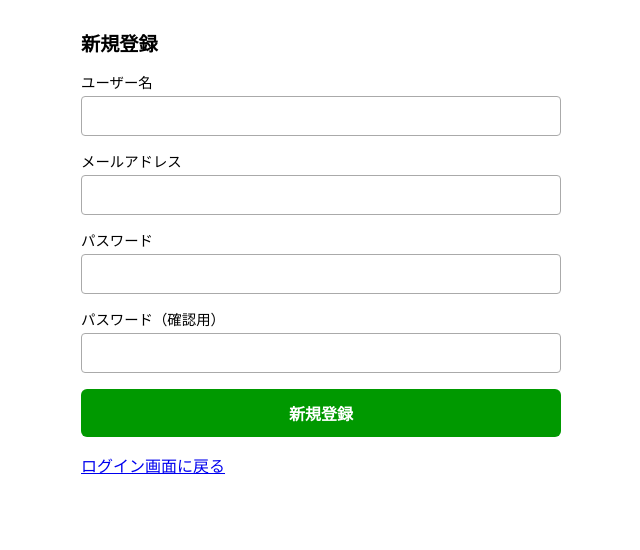
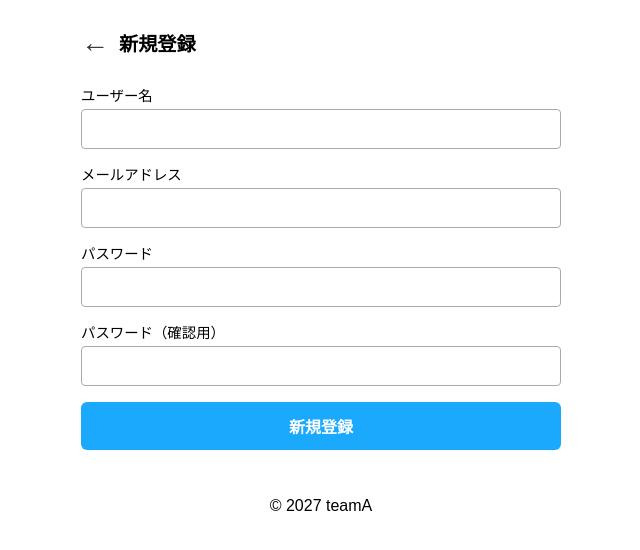
Before and after one commit to FujikawaHirono0520/teamA_graduation, a Spring app: template teama_management/src/main/resources/templates/register.html in a window 1280 px wide. Shown: the part 52-602 px from the top of the page, without its empty margins (319-959 px from the left). Run offline with Thymeleaf, Linux system fonts and the light colour scheme; the template is opened without the code that fills it, so the values that code supplies are empty.

Commit message:
ヘッダー、フッター、cssを主に変更してます

```diff
--- a/teama_management/src/main/resources/static/css/style.css
+++ b/teama_management/src/main/resources/static/css/style.css
@@ -1,12 +1,92 @@
-body { margin: 0; font-family: sans-serif; background: #fff; }
-.app-header { background: #009900; color: #fff; text-align: center; font-weight: bold; padding: 14px; }
-.container { max-width: 480px; margin: 0 auto; padding: 16px; }
-h1 { font-size: 1.2rem; }
-label { display: block; margin-top: 14px; font-size: 0.9rem; }
+body {
+  margin: 0;
+  font-family: sans-serif;
+  background: #fff;
+  }
+
+/* ヘッダー */
+.app-header {
+  background: #009900;
+  color: #fff;
+  text-align: center;
+  font-weight: bold;
+  padding: 14px;
+  }
+
+.container {
+  max-width: 480px;
+  margin: 0 auto;
+  padding: 16px;
+}
+
+/* 画面タイトルと←を横並びにするためのコンテナ */
+.page-title-container {
+    display: flex;
+    align-items: center;
+    gap: 10px;
+}
+
+/* 戻るボタン */
+.back-link {
+    color: #333;
+    font-size: 28px;
+    text-decoration: none;
+    line-height: 1;
+}
+
+/* 戻るボタンにマウスを乗せたとき */
+.back-link:hover {
+    opacity: 0.6;
+}
+
+/* タイトル */
+.page-title h1 {
+    margin: 0;
+    font-size: 24px;
+}
+
+h1 {
+  font-size: 1.2rem;
+  }
+label {
+  display: block;
+  margin-top: 14px;
+  font-size: 0.9rem;
+  }
 input[type=text], input[type=password] {
-  width: 100%; box-sizing: border-box; padding: 10px; margin-top: 4px;
-  border: 1px solid #aaa; border-radius: 4px; font-size: 1rem;
-}
-.error { color: #cc0000; font-size: 0.9rem; }
-.btn { width: 100%; padding: 12px; margin-top: 16px; border: none; border-radius: 6px; color: #fff; font-size: 1rem; font-weight: bold; }
-.btn-green { background: #009900; }
+  width: 100%;
+  box-sizing: border-box;
+  padding: 10px;
+  margin-top: 4px;
+  border: 1px solid #aaa;
+  border-radius: 4px;
+  font-size: 1rem;
+  }
+.error {
+  color: #cc0000;
+  font-size: 0.9rem;
+  }
+.btn {
+  width: 100%;
+  padding: 12px;
+  margin-top: 16px;
+  border: none;
+  border-radius: 6px;
+  color: #fff;
+  font-size: 1rem;
+  font-weight: bold;
+  }
+.btn-green {
+  background: #009900;
+  }
+.btn-water-blue {
+  background: hwb(202 10% 1%);
+  }
+/* フッター */
+.app-footer {
+    width: 100%;
+    padding: 15px;
+    color: rgb(0, 0, 0);
+    text-align: center;
+    box-sizing: border-box;
+  }
--- /dev/null
+++ b/teama_management/src/main/resources/templates/fragments/footer.html
@@ -0,0 +1,8 @@
+<!DOCTYPE html>
+<html lang="ja" xmlns:th="http://www.thymeleaf.org">
+    <body>
+        <footer class="app-footer" th:fragment="footer">
+            <p>&copy; 2027 teamA</p>
+        </footer>
+    </body>
+</html>
--- /dev/null
+++ b/teama_management/src/main/resources/templates/fragments/header.html
@@ -0,0 +1,8 @@
+<!DOCTYPE html>
+<html lang="ja" xmlns:th="http://www.thymeleaf.org">
+    <body>
+        <header class="app-header" th:fragment="header">
+            課題管理システム
+        </header>
+    </body>
+</html>
--- a/teama_management/src/main/resources/templates/login.html
+++ b/teama_management/src/main/resources/templates/login.html
@@ -7,11 +7,14 @@
     <link rel="stylesheet" th:href="@{/css/style.css}">
   </head>
   <body>
-<header class="app-header">課題管理システム</header>
+    <!-- ヘッダー -->
+    <div th:replace="~{fragments/header :: header}"></div>
     <main class="container">
       <h1>ログイン</h1>
       <p>（ログイン画面は、次のステップで作ります）</p>
       <p><a th:href="@{/register}">新規登録</a></p>
     </main>
+    <!-- フッター -->
+    <div th:replace="~{fragments/footer :: footer}"></div>
   </body>
 </html>
--- a/teama_management/src/main/resources/templates/register.html
+++ b/teama_management/src/main/resources/templates/register.html
@@ -7,9 +7,15 @@
     <link rel="stylesheet" th:href="@{/css/style.css}">
   </head>
   <body>
-<header class="app-header">課題管理システム</header>
+    <!-- ヘッダー -->
+    <div th:replace="~{fragments/header :: header}"></div>
     <main class="container">
+      <div class="page-title-container">
+        <a th:href="@{/login}" class="back-link">
+            ←
+        </a>
         <h1>新規登録</h1>
+      </div>
       <form th:action="@{/register}" th:object="${form}" method="post" novalidate>
         <label for="username">ユーザー名</label>
         <input type="text" id="username" th:field="*{username}">
@@ -25,9 +31,10 @@
 
         <p class="error" th:if="${errorMessage}" th:text="'※' + ${errorMessage}"></p>
 
-    <button type="submit" class="btn btn-green">新規登録</button>
+        <button type="submit" class="btn btn-water-blue">新規登録</button>
       </form>
-  <p><a th:href="@{/login}">ログイン画面に戻る</a></p>
     </main>
+    <!-- フッター -->
+    <div th:replace="~{fragments/footer :: footer}"></div>
   </body>
 </html>
```
Lines whose indentation alone changed are shown as unchanged.
